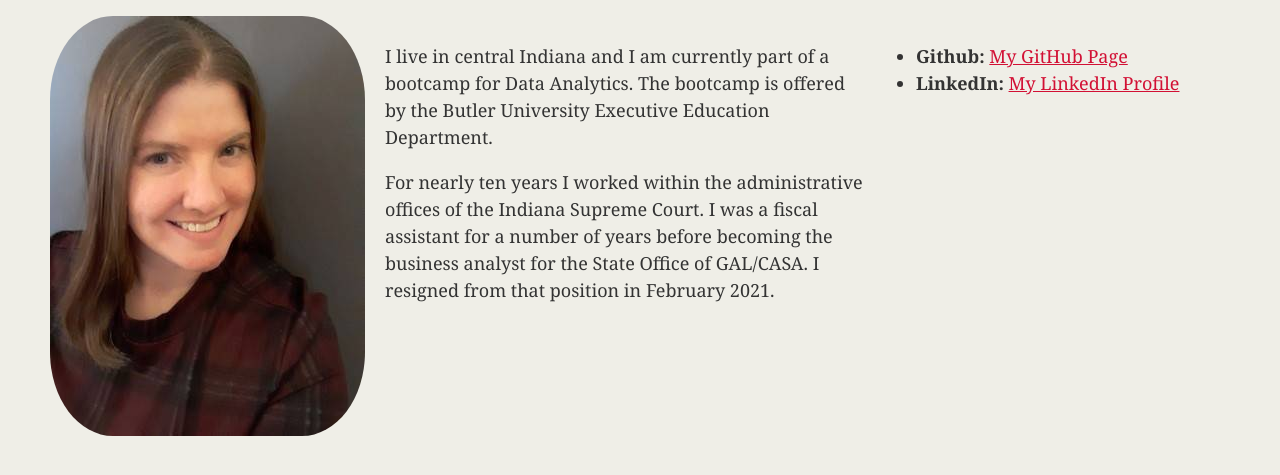
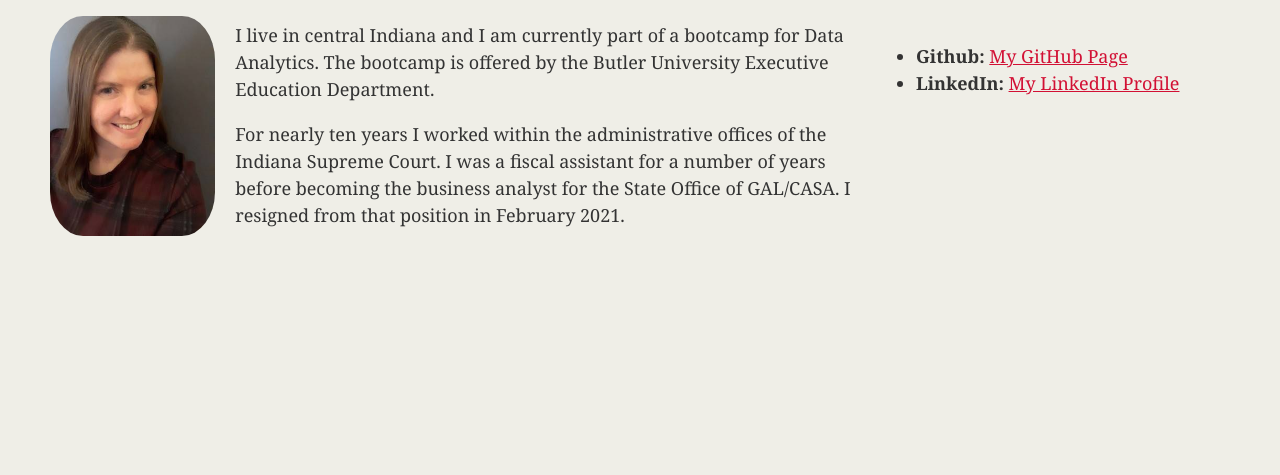
Before and after one commit to ic17rey/ic17rey.github.io, a plain HTML site: page index.html in a window 1280 px wide. Shown: the part 151-626 px from the top of the page. Drawn offline with Linux system fonts and the light colour scheme.

Commit message:
Minor updates

```diff
--- a/index.html
+++ b/index.html
@@ -47,11 +47,10 @@
     <section id='main-bio'>
       <section id='figure'>
         <h2 id='bio_name'>Lindsay Reynolds</h2>
-        <img id='bio-image' src='2021Jan_smallprofile.jpg' alt='Lindsay Reynolds'>
+        <img id='bio-image' src='2021Jan_smallprofile.jpg' alt='Photo of Lindsay Reynolds'>
       </section>
 
-      <p style="padding: 0px 10px 0px 10px">
-        <br>
+      <p style="padding: 6px 10px 0px 10px">
         I live in central Indiana and I am currently part of a bootcamp for Data Analytics. The bootcamp is offered by the Butler University Executive Education Department.</p>
       <p style="padding: 0px 10px 0px 10px">For nearly ten years I worked within the administrative offices of the Indiana Supreme Court.
         I was a fiscal assistant for a number of years before becoming the business analyst for the State Office of GAL/CASA.
--- a/style.css
+++ b/style.css
@@ -45,6 +45,7 @@ body {
   #contact-info,
   #bio-image {
     float: left;
+    width: 20%;
   }
 
   #figure {
```
